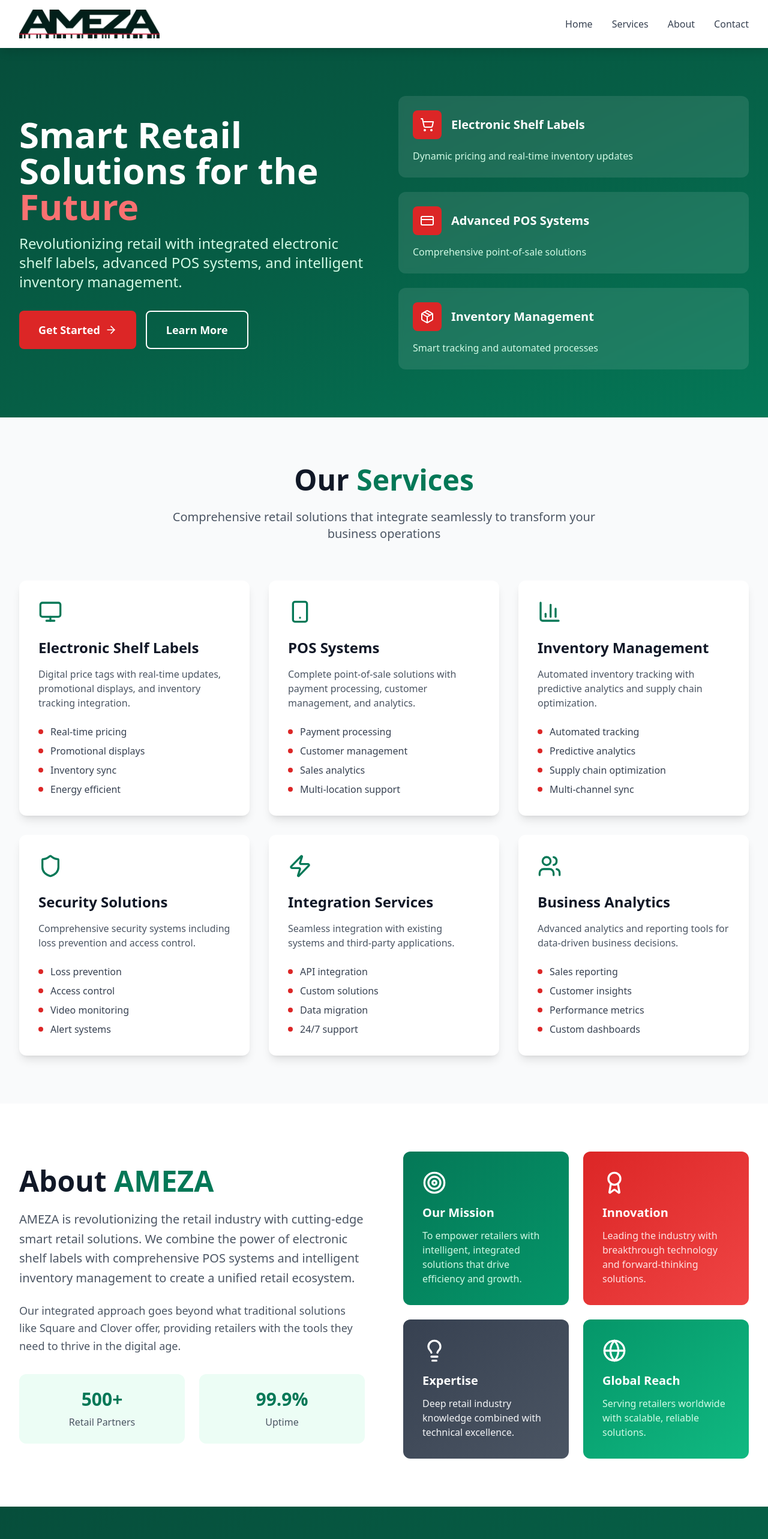
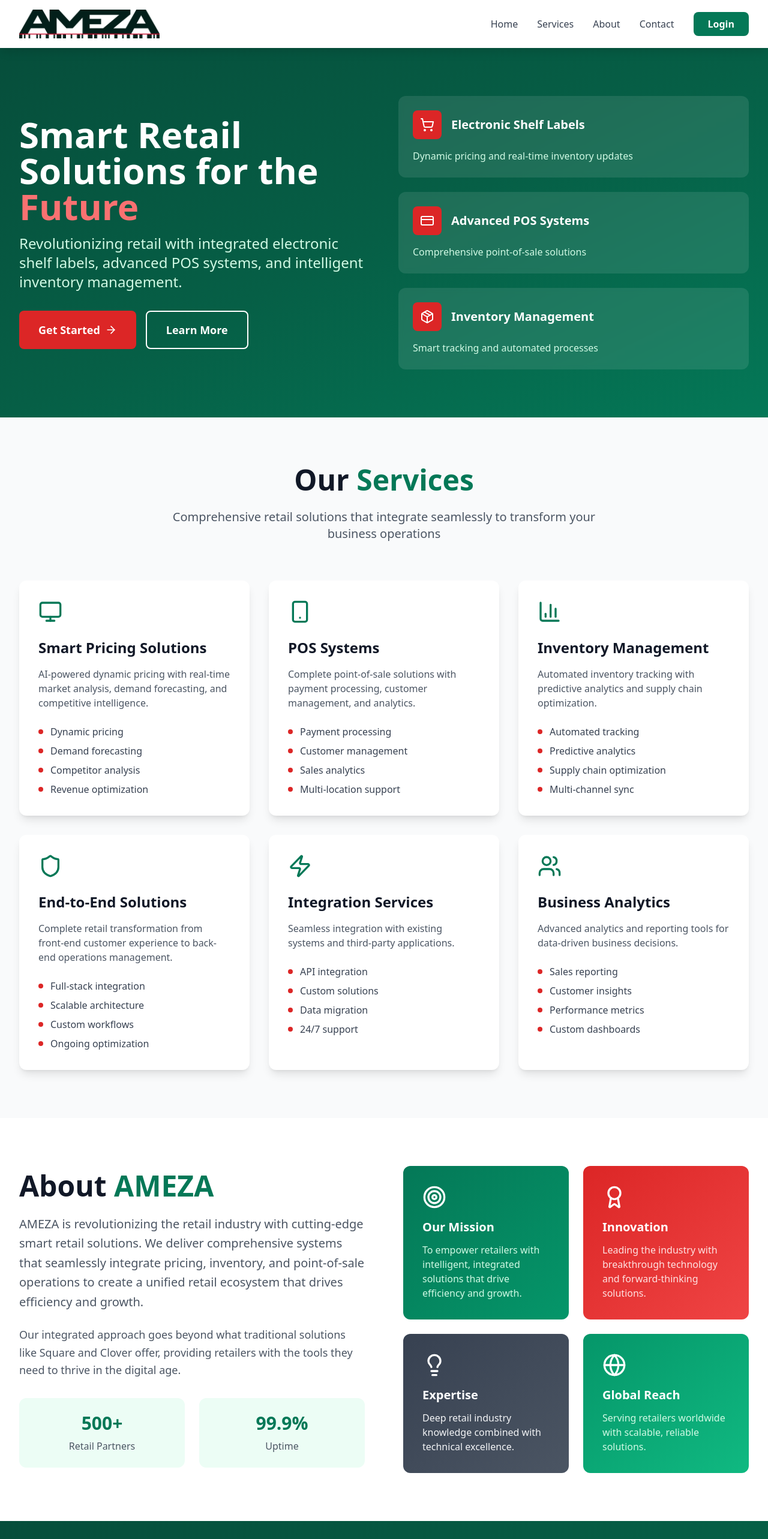
Before and after one commit to Ameza-Smart-Retail-Solutions/website, a React (Vite) app: page / in a window 1280 px wide. Shown: the top 2566 px of the page at 60% size. Built offline with nearby package versions, Linux system fonts and the light colour scheme.

Commit message:
Refactor header and services sections

```diff
--- a/src/components/About.tsx
+++ b/src/components/About.tsx
@@ -14,8 +14,8 @@ const About = () => {
               </h2>
               <p className="text-xl text-gray-600 leading-relaxed mb-6">
                 AMEZA is revolutionizing the retail industry with cutting-edge smart retail solutions.
-                We combine the power of electronic shelf labels with comprehensive POS systems and
-                intelligent inventory management to create a unified retail ecosystem.
+                We deliver comprehensive systems that seamlessly integrate pricing, inventory, and point-of-sale
+                operations to create a unified retail ecosystem that drives efficiency and growth.
               </p>
               <p className="text-lg text-gray-600 leading-relaxed">
                 Our integrated approach goes beyond what traditional solutions like Square and Clover
--- a/src/components/Contact.tsx
+++ b/src/components/Contact.tsx
@@ -20,9 +20,9 @@ const Contact = () => {
             <div className="bg-red-600 w-16 h-16 rounded-full flex items-center justify-center mx-auto mb-6">
               <Tag className="text-white" size={32} />
             </div>
-            <h3 className="text-2xl font-bold text-white mb-4">Electronic Shelf Labels</h3>
+            <h3 className="text-2xl font-bold text-white mb-4">End-to-End Solutions</h3>
             <p className="text-emerald-100 mb-6">
-              Automate pricing updates with digital shelf labels that sync instantly with your POS system.
+              Complete retail transformation for businesses of any size, from small shops to large chains.
             </p>
             <button className="bg-red-600 hover:bg-red-700 text-white px-6 py-3 rounded-lg font-semibold transition-colors">
               Get Demo
@@ -68,7 +68,8 @@ const Contact = () => {
                   </div>
                   <div>
                     <div className="font-semibold text-gray-900">Email</div>
-                    <div className="text-gray-600">contact@ameza.com</div>
+                    <div className="text-gray-600">myildiz@amezasolutions.com</div>
+                    <div className="text-gray-600">myildiz@ameza.solutions</div>
                   </div>
                 </div>
 
@@ -78,7 +79,7 @@ const Contact = () => {
                   </div>
                   <div>
                     <div className="font-semibold text-gray-900">Phone</div>
-                    <div className="text-gray-600">+1 (555) 123-4567</div>
+                    <div className="text-gray-600">+1 617 906 13 07</div>
                   </div>
                 </div>
 
@@ -88,7 +89,7 @@ const Contact = () => {
                   </div>
                   <div>
                     <div className="font-semibold text-gray-900">Address</div>
-                    <div className="text-gray-600">123 Innovation Drive<br />Tech Hub, CA 94105</div>
+                    <div className="text-gray-600">3300 Wells Branch Pkwy<br />Austin, Texas, USA</div>
                   </div>
                 </div>
               </div>
--- a/src/components/Header.tsx
+++ b/src/components/Header.tsx
@@ -19,7 +19,7 @@ const Header = () => {
           </div>
 
           {/* Desktop Navigation */}
-          <nav className="hidden md:flex space-x-8">
+          <nav className="hidden md:flex items-center space-x-8 ml-auto">
             <a href="#home" className="text-gray-700 hover:text-emerald-700 transition-colors font-medium">
               Home
             </a>
@@ -31,6 +31,9 @@ const Header = () => {
             </a>
             <a href="#contact" className="text-gray-700 hover:text-emerald-700 transition-colors font-medium">
               Contact
+            </a>
+            <a href="#login" className="bg-emerald-700 hover:bg-emerald-800 text-white px-6 py-2 rounded-lg font-semibold transition-colors ml-4">
+              Login
             </a>
           </nav>
 
--- a/src/components/Services.tsx
+++ b/src/components/Services.tsx
@@ -6,9 +6,9 @@ const Services = () => {
   const services = [
     {
       icon: <Monitor size={40} />,
-      title: "Electronic Shelf Labels",
-      description: "Digital price tags with real-time updates, promotional displays, and inventory tracking integration.",
-      features: ["Real-time pricing", "Promotional displays", "Inventory sync", "Energy efficient"]
+      title: "Smart Pricing Solutions",
+      description: "AI-powered dynamic pricing with real-time market analysis, demand forecasting, and competitive intelligence.",
+      features: ["Dynamic pricing", "Demand forecasting", "Competitor analysis", "Revenue optimization"]
     },
     {
       icon: <Smartphone size={40} />,
@@ -24,9 +24,9 @@ const Services = () => {
     },
     {
       icon: <Shield size={40} />,
-      title: "Security Solutions",
-      description: "Comprehensive security systems including loss prevention and access control.",
-      features: ["Loss prevention", "Access control", "Video monitoring", "Alert systems"]
+      title: "End-to-End Solutions",
+      description: "Complete retail transformation from front-end customer experience to back-end operations management.",
+      features: ["Full-stack integration", "Scalable architecture", "Custom workflows", "Ongoing optimization"]
     },
     {
       icon: <Zap size={40} />,
```
